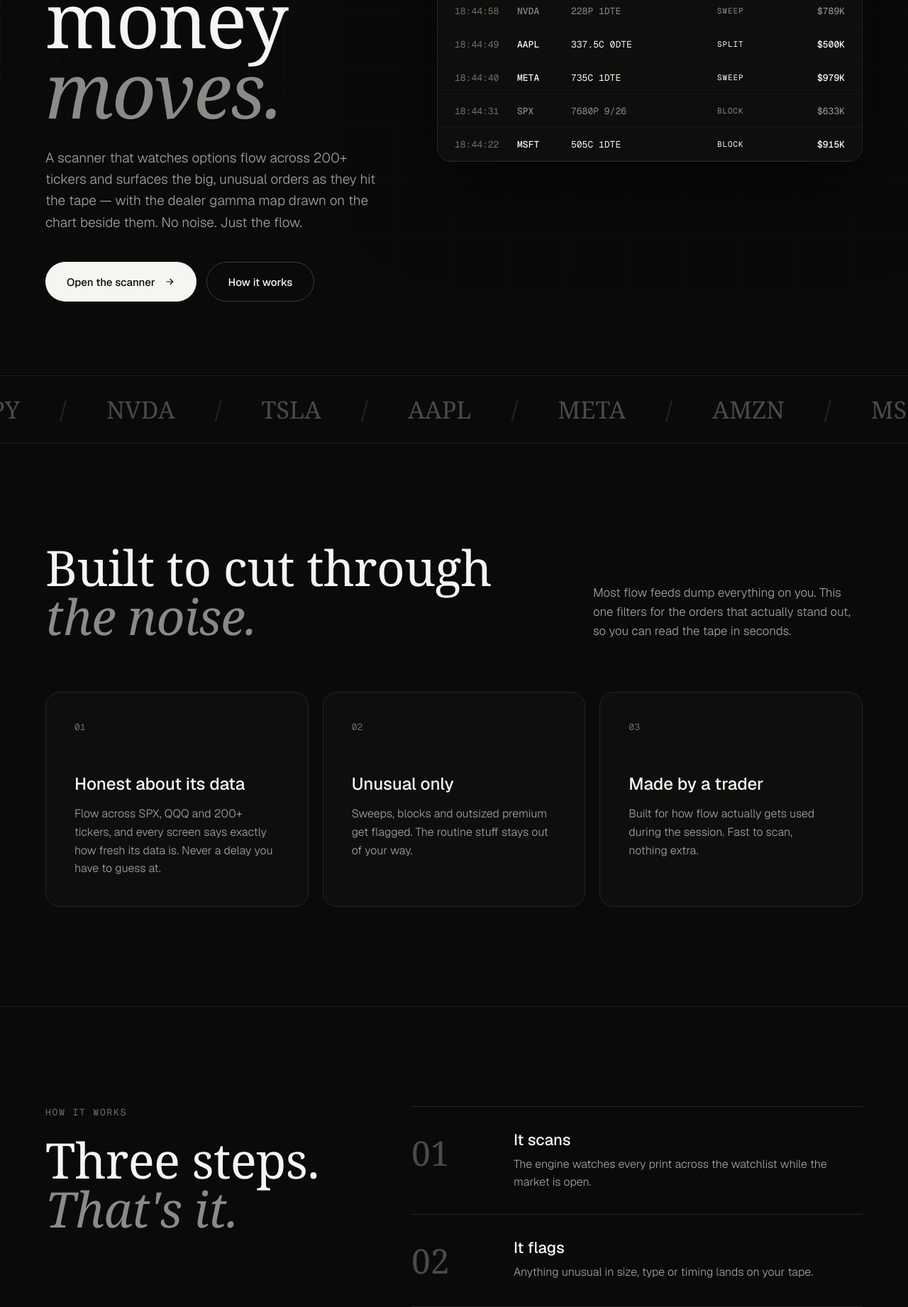
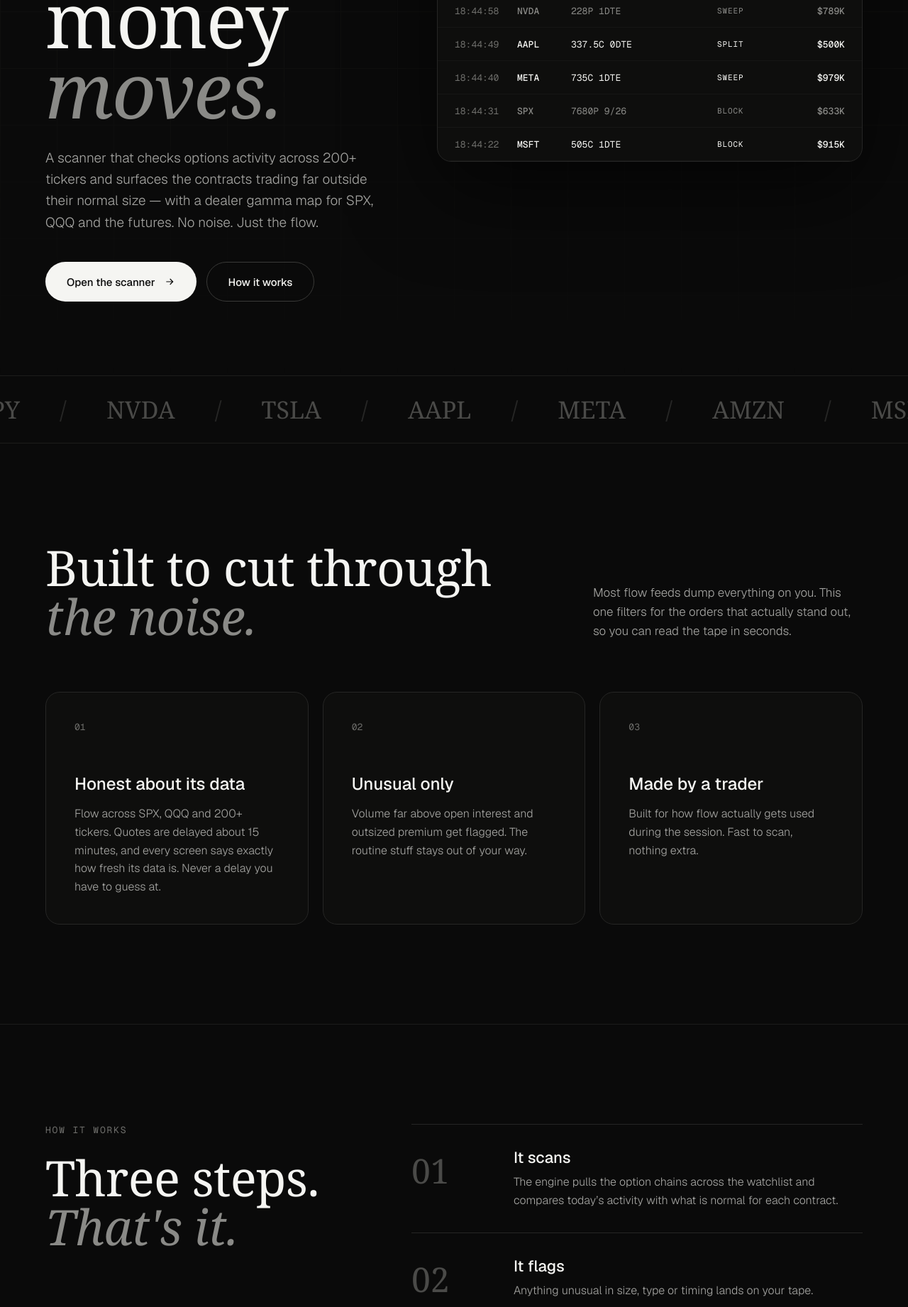
Before and after one commit to donnib0i/FlowScanner, a FastAPI app: page / in a window 1280 px wide. Shown: the part 552-2394 px from the top of the page at 71% size. Run offline with FastAPI, Linux system fonts and the light colour scheme; some web fonts are replaced.

Commit message:
Ready for public: no sign-in links in the log, shared builds, honest copy
- A sign-in link is a login credential; when mail was unconfigured or a
  send failed it was printed to stdout, which Railway keeps in a persistent,
  project-visible log. It is never logged now. The owner mints one on demand
  from the PIN-protected POST /api/admin/link.
- GEX and sectors are built once per key and shared for 60s / 120s, with a
  per-key lock, so concurrent members cost one Yahoo/CBOE fetch, not one each.
- Landing and in-app copy said "every print", "sweeps, blocks", "live" and
  a chart that no longer exists. Prod reads delayed chains; the copy now says
  so. Sign-up is the primary call to action; the PIN is "Owner sign-in".

Co-Authored-By: Claude Opus 5.5 (1M context) <noreply@anthropic.com>

```diff
--- a/web/app.py
+++ b/web/app.py
@@ -170,6 +170,27 @@ class _TTLCache:
         self._store[key] = (time.time() + ttl_secs, value)
 
 _cache = _TTLCache()
+
+# Shared builds for the expensive, user-independent endpoints. Every member
+# asking for the SPX surface gets the same answer, so once the scanner is public
+# twenty clicks must not mean twenty chain downloads from Yahoo and CBOE -- that
+# is how a free data source rate-limits the whole deploy. One build per key at a
+# time; whoever arrives while it runs waits for it and shares the result.
+_BUILD_LOCKS: Dict[str, asyncio.Lock] = {}
+
+
+async def _shared(key: str, ttl_secs: int, build):
+    hit = _cache.get(key)
+    if hit is not None:
+        return hit
+    lock = _BUILD_LOCKS.setdefault(key, asyncio.Lock())
+    async with lock:
+        hit = _cache.get(key)
+        if hit is not None:
+            return hit
+        value = await build()
+        _cache.set(key, value, ttl_secs=ttl_secs)
+        return value
 
 # One flow scan at a time, shared by everyone watching it.
 #
@@ -1056,15 +1077,23 @@ async def api_gex(req: Request, symbol: str = "SPX"):
         except ValueError as e:
             raise HTTPException(503, str(e))
 
-    with contextlib.redirect_stdout(io.StringIO()):
-        try:
-            data = await asyncio.wait_for(
-                loop.run_in_executor(None, _build), timeout=60.0
-            )
-        except asyncio.TimeoutError:
-            raise HTTPException(504, "GEX build timed out")
-
-    data["last_updated"] = datetime.now().strftime("%H:%M:%S")
+    async def _run():
+        with contextlib.redirect_stdout(io.StringIO()):
+            try:
+                built = await asyncio.wait_for(
+                    loop.run_in_executor(None, _build), timeout=60.0
+                )
+            except asyncio.TimeoutError:
+                raise HTTPException(504, "GEX build timed out")
+        built["last_updated"] = datetime.now().strftime("%H:%M:%S")
+        return built
+
+    # Copied: the fields below differ per request (MNQ vs NDX) and must not
+    # leak into the shared entry.
+    data = dict(await _shared(f"gex:{symbol}", 60, _run))
+    data["last_updated_shared"] = data["last_updated"]
+
+    data["last_updated"] = data.pop("last_updated_shared")
     # What was asked for vs what the surface was actually measured on. The
     # client says so on screen rather than quietly answering a different
     # question than the one typed.
@@ -1079,6 +1108,10 @@ async def api_sectors(req: Request):
     _check_pin(req)
     _check_rate(req, "sectors", limit=5, window=60)
     loop = asyncio.get_event_loop()
+    return await _shared("sectors", 120, lambda: _sectors_build(loop))
+
+
+async def _sectors_build(loop):
     with contextlib.redirect_stdout(io.StringIO()):
         try:
             data = await asyncio.wait_for(
@@ -1720,10 +1753,13 @@ async def api_join(req: Request):
              f"&t={_accounts.unsubscribe_token(email)}")
     sent = _send_magic_link(email, link, unsub)
     if not sent:
-        # Stdout, not the response. The owner reads the log; the visitor does
-        # not get a link for an address they may not own.
-        logging.warning("MAGIC LINK for %s: %s", email, link)
-        print(f"\n  Sign-in link for {email}\n  {link}\n", flush=True)
+        # Never the response -- the visitor does not get a link for an address
+        # they may not own -- and never the log either. The link is a login
+        # credential, and Railway keeps stdout in a persistent, project-visible
+        # log: printing it there let anyone who can read the logs sign in as
+        # that member. The owner mints one on demand from /api/admin/link.
+        logging.warning("sign-in email not sent (mail unconfigured or failed); "
+                        "mint a link with POST /api/admin/link")
     return {"ok": True, "emailed": sent,
             "message": ("Check your email for a sign-in link."
                         if sent else
@@ -1835,6 +1871,27 @@ async def api_admin_user(req: Request):
     return {"ok": True, "user": _accounts.get_user(email)}
 
 
+@app.post("/api/admin/link")
+async def api_admin_link(req: Request):
+    """
+    A fresh sign-in link for one member, returned to the owner only. This is
+    the fallback when the mail provider is unconfigured or a send failed: the
+    owner pastes it into a DM. Issuing a link supersedes any earlier unused one.
+    """
+    if _accounts is None:
+        raise HTTPException(503, "Accounts are not available")
+    _check_owner(req)
+    body = await req.json()
+    try:
+        email = normalize_email(str(body.get("email", "")))
+    except ValueError as e:
+        raise HTTPException(400, str(e))
+    if _accounts.get_user(email) is None:
+        raise HTTPException(404, "No such member")
+    token = _accounts.request_access(email)["token"]
+    return {"ok": True, "email": email, "link": f"{_public_base(req)}/auth?token={token}"}
+
+
 @app.post("/api/admin/user/delete")
 async def api_admin_user_delete(req: Request):
     """Remove an account outright. For rows that should never have counted --
--- a/web/static/app.js
+++ b/web/static/app.js
@@ -2234,7 +2234,7 @@ async function loadGEX(attempt){
 // 15-minute snapshot, so a badge claiming otherwise would be a lie the user
 // sizes positions against.
 const FRESHNESS = {
-  flow:    {t:'Quotes delayed ~15m (yfinance). This deployment cannot stream OPRA — run locally with TastyTrade for that.', c:'is-lagged'},
+  flow:    {t:'Quotes and chains delayed ~15m. Flow is read from the option chains, not a live trade tape.', c:'is-lagged'},
   scan:    {t:'Quotes and history delayed ~15m (yfinance).', c:'is-lagged'},
   sectors: {t:'Sector quotes delayed ~15m (yfinance).', c:'is-lagged'},
   find:    {t:'Chains and quotes delayed ~15m (yfinance).', c:'is-lagged'},
--- a/web/templates/index.html
+++ b/web/templates/index.html
@@ -83,7 +83,7 @@
       <div class="empty-st">
         <div class="icon">&#9889;</div>
         <h3>Ready to scan flow</h3>
-        <p>Hit Scan to pull live options flow — institutional prints only, no retail noise.</p>
+        <p>Hit Scan to pull options flow — only the outsized, unusual contracts, no retail noise.</p>
       </div>
     </div>
     <div id="hot-feed" style="display:none"></div>
--- a/web/templates/landing.html
+++ b/web/templates/landing.html
@@ -152,7 +152,7 @@
     <div>
       <div class="eyebrow rev"><span class="dot"></span> SPX / QQQ OPTIONS FLOW · DEALER GAMMA</div>
       <h1 class="rev">See where<br>the money<br><span class="it">moves.</span></h1>
-      <p class="lede rev">A scanner that watches options flow across 200+ tickers and surfaces the big, unusual orders as they hit the tape &mdash; with the dealer gamma map drawn on the chart beside them. No noise. Just the flow.</p>
+      <p class="lede rev">A scanner that checks options activity across 200+ tickers and surfaces the contracts trading far outside their normal size &mdash; with a dealer gamma map for SPX, QQQ and the futures. No noise. Just the flow.</p>
       <div class="cta rev">
         <a href="#access" class="btn btn-primary">Open the scanner
           <svg width="16" height="16" viewBox="0 0 24 24" fill="none" stroke="#0a0a0a" stroke-width="1.8" aria-hidden="true"><path d="M5 12h14M13 6l6 6-6 6"/></svg>
@@ -184,8 +184,8 @@
       <p>Most flow feeds dump everything on you. This one filters for the orders that actually stand out, so you can read the tape in seconds.</p>
     </div>
     <div class="cards">
-      <div class="card rev"><div class="num">01</div><div><h3>Honest about its data</h3><p>Flow across SPX, QQQ and 200+ tickers, and every screen says exactly how fresh its data is. Never a delay you have to guess at.</p></div></div>
-      <div class="card rev"><div class="num">02</div><div><h3>Unusual only</h3><p>Sweeps, blocks and outsized premium get flagged. The routine stuff stays out of your way.</p></div></div>
+      <div class="card rev"><div class="num">01</div><div><h3>Honest about its data</h3><p>Flow across SPX, QQQ and 200+ tickers. Quotes are delayed about 15 minutes, and every screen says exactly how fresh its data is. Never a delay you have to guess at.</p></div></div>
+      <div class="card rev"><div class="num">02</div><div><h3>Unusual only</h3><p>Volume far above open interest and outsized premium get flagged. The routine stuff stays out of your way.</p></div></div>
       <div class="card rev"><div class="num">03</div><div><h3>Made by a trader</h3><p>Built for how flow actually gets used during the session. Fast to scan, nothing extra.</p></div></div>
     </div>
   </div>
@@ -198,7 +198,7 @@
       <h2 style="margin-top: 24px;">Three steps.<br><span class="it">That's it.</span></h2>
     </div>
     <div class="steps">
-      <div class="step rev"><div class="big">01</div><div><h3>It scans</h3><p>The engine watches every print across the watchlist while the market is open.</p></div></div>
+      <div class="step rev"><div class="big">01</div><div><h3>It scans</h3><p>The engine pulls the option chains across the watchlist and compares today&rsquo;s activity with what is normal for each contract.</p></div></div>
       <div class="step rev"><div class="big">02</div><div><h3>It flags</h3><p>Anything unusual in size, type or timing lands on your tape.</p></div></div>
       <div class="step rev"><div class="big">03</div><div><h3>You decide</h3><p>It's data, not signals. What you do with the flow is your call.</p></div></div>
     </div>
@@ -210,15 +210,16 @@
     <div class="access-box rev">
       <div class="kicker">ACCESS</div>
       <h2>Ready to <span class="it">watch the tape?</span></h2>
+      <p id="signup" style="margin:4px 0 8px;"><a href="/join" class="btn btn-primary">Get free access</a></p>
+      <p style="margin:0 0 4px; font-size:14px; color:#8a8a87;">Free while in beta. Sign in with a one-time email link &mdash; no password.</p>
       <div style="display:flex; flex-direction:column; align-items:center; gap:12px; margin-top:8px;">
-        <label for="pin" style="font-size:14px; color:var(--mute);">Enter your access PIN</label>
+        <label for="pin" style="font-size:13px; color:var(--mute);">Owner sign-in</label>
         <form class="pin-row" id="pinform" novalidate>
           <input id="pin" type="password" inputmode="numeric" maxlength="12" autocomplete="off" placeholder="••••••" aria-describedby="pinMsg">
           <button type="submit" class="btn btn-primary" id="enter">Enter</button>
         </form>
         <div class="pin-msg" id="pinMsg" role="status" aria-live="polite"></div>
       </div>
-      <p id="signup" style="margin:0; font-size:15px; color:#8a8a87;">No PIN yet? <a href="/join">Request access</a></p>
     </div>
   </div>
 </section>
```
Also changed, not shown: tests/conftest.py (+17 -0 lines), tests/test_access_routes.py (+31 -0 lines), tests/test_api_gex.py (+28 -0 lines).
